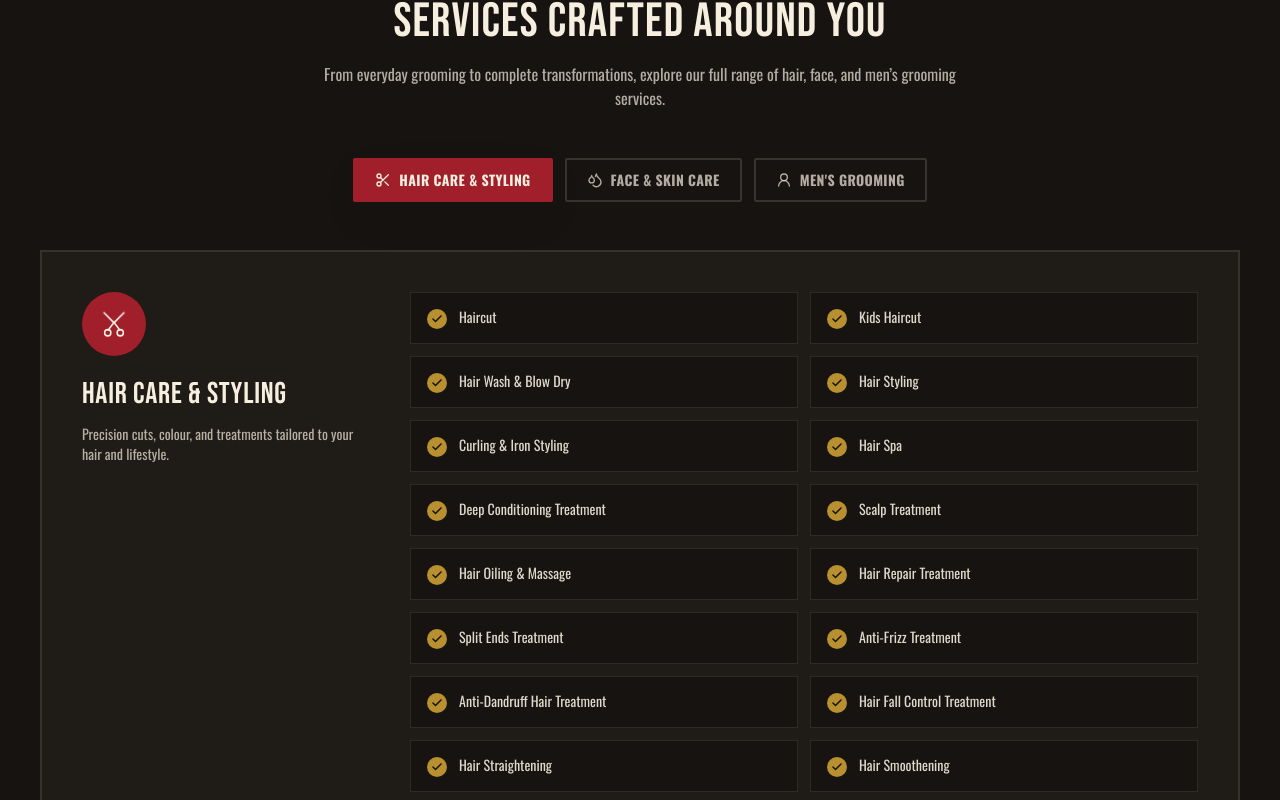
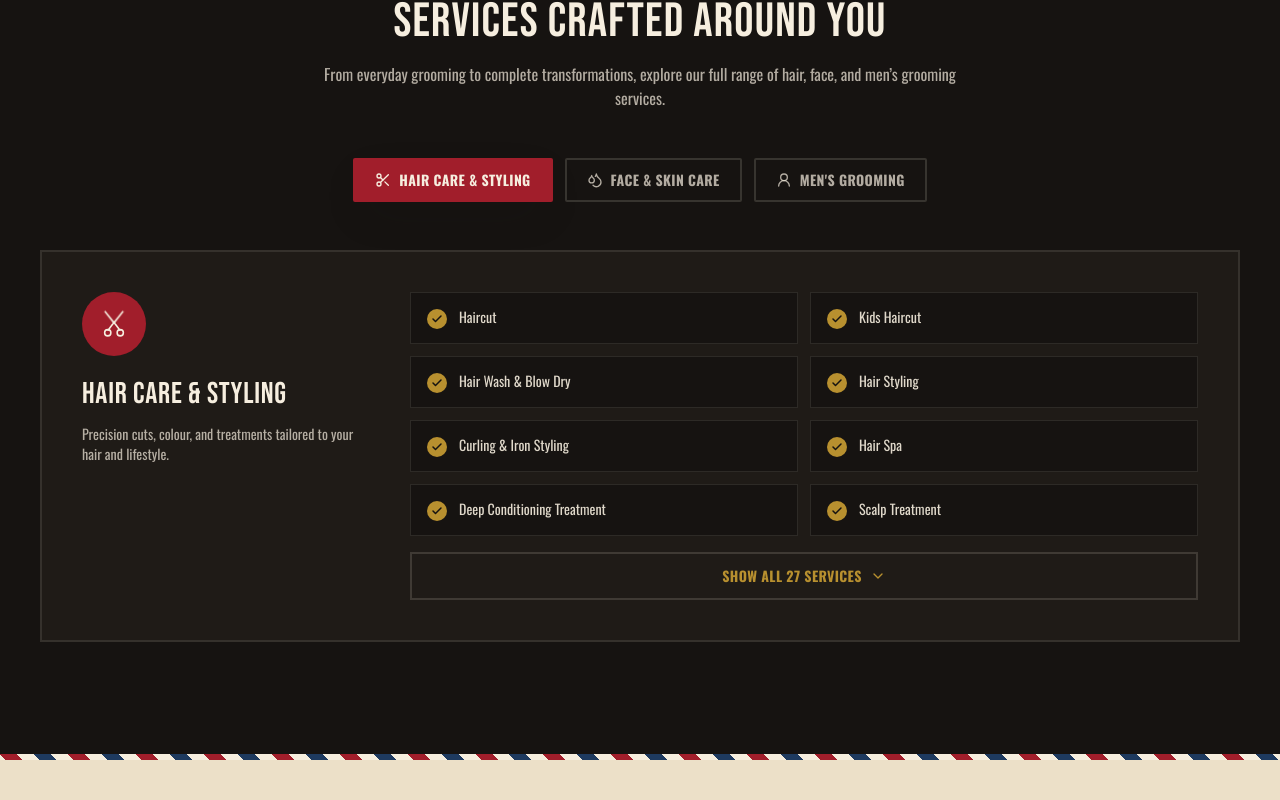
Before and after one commit to saifpatel06/persian-salon, a Next.js app: page / in a window 1280 px wide. Shown: the part 1997-2797 px from the top of the page. Built offline with nearby package versions, Linux system fonts and the light colour scheme.

Commit message:
Add "Show All" toggle for services and improve item visibility

```diff
--- a/src/components/Services.jsx
+++ b/src/components/Services.jsx
@@ -1,5 +1,5 @@
-import { useState } from "react";
-import { Scissors, Droplets, UserRound, Check } from "lucide-react";
+import { useEffect, useState } from "react";
+import { Scissors, Droplets, UserRound, Check, ChevronDown, ChevronUp } from "lucide-react";
 import Reveal from "./Reveal";
 import SnippingScissors from "./SnippingScissors";
 
@@ -102,9 +102,25 @@ const COLOR_CLASSES = {
   },
 };
 
+// How many services to show before offering a "Show all" toggle -- keeps
+// long categories (like Hair Care & Styling) from dominating the screen,
+// especially on mobile.
+const INITIAL_VISIBLE = 8;
+
 export default function Services() {
   const [active, setActive] = useState(CATEGORIES[0].key);
+  const [expanded, setExpanded] = useState(false);
   const activeCategory = CATEGORIES.find((c) => c.key === active);
+
+  // Collapse back down whenever the person switches tabs.
+  useEffect(() => {
+    setExpanded(false);
+  }, [active]);
+
+  const hasMore = activeCategory.items.length > INITIAL_VISIBLE;
+  const visibleItems = expanded
+    ? activeCategory.items
+    : activeCategory.items.slice(0, INITIAL_VISIBLE);
 
   return (
     <section id="services" className="bg-ink py-20 sm:py-28">
@@ -173,8 +189,9 @@ export default function Services() {
               </p>
             </div>
 
+            <div>
               <ul className="grid grid-cols-1 gap-3 sm:grid-cols-2">
-              {activeCategory.items.map((item) => (
+                {visibleItems.map((item) => (
                   <li
                     key={item}
                     className="flex items-start gap-3 border border-parchment/10 bg-ink px-4 py-3.5 text-sm text-parchment/90"
@@ -186,6 +203,24 @@ export default function Services() {
                   </li>
                 ))}
               </ul>
+
+              {hasMore && (
+                <button
+                  type="button"
+                  onClick={() => setExpanded((v) => !v)}
+                  className="mt-4 flex w-full items-center justify-center gap-2 border-2 border-parchment/15 py-3 text-sm font-bold uppercase tracking-wide text-brass transition-all duration-300 hover:border-brass hover:-translate-y-0.5"
+                >
+                  {expanded
+                    ? "Show Less"
+                    : `Show All ${activeCategory.items.length} Services`}
+                  {expanded ? (
+                    <ChevronUp size={16} />
+                  ) : (
+                    <ChevronDown size={16} />
+                  )}
+                </button>
+              )}
+            </div>
           </div>
         </Reveal>
       </div>
```
Lines whose indentation alone changed are shown as unchanged.
